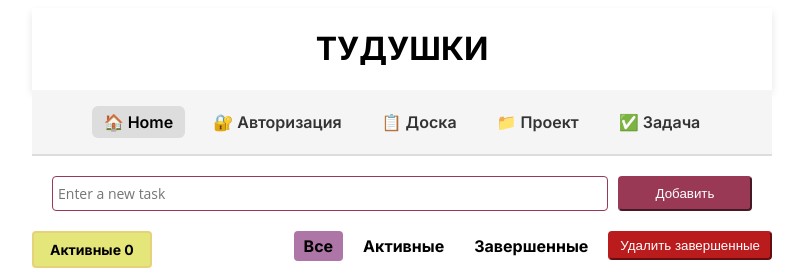
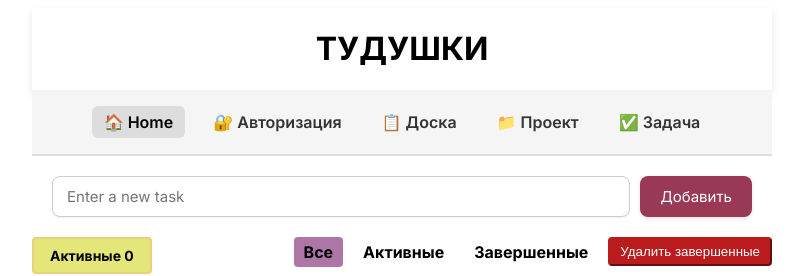
Before and after one commit to KristinaBalashova/todo-list-project, a Vue app: page / in a window 1280 px wide. Shown: the top 276 px of the page, without its empty margins (238-1041 px from the left). Built offline with nearby package versions, Linux system fonts and the light colour scheme; no server answers.

Commit message:
add: button and input ui components

```diff
--- a/src/components/AddTodo.vue
+++ b/src/components/AddTodo.vue
@@ -2,6 +2,8 @@
 import { ref } from 'vue';
 import { TEXT_CONTENT } from '../constants/textContent';
 import { useToast } from "vue-toastification";
+import Input from './ui/Input.vue';
+import Button from './ui/Button.vue';
 
 const newTask = ref('');
 
@@ -30,8 +32,8 @@ function addNewTodo() {
 
 <template>
   <form class="form" @submit.prevent="addNewTodo">
-    <input v-model="newTask" class="input" type="text" placeholder="Enter a new task" />
-    <button type="submit" class="button">{{ TEXT_CONTENT.ADD }}</button>
+    <Input v-model="newTask" placeholder="Enter a new task" />
+    <Button type="submit">{{ TEXT_CONTENT.ADD }}</Button>
   </form>
 </template>
 
--- /dev/null
+++ b/src/components/ui/Button.vue
@@ -0,0 +1,32 @@
+<template>
+    <button class="ui-button" v-bind="$attrs">
+      <slot />
+    </button>
+  </template>
+
+  <script setup></script>
+
+  <style scoped>
+  .ui-button {
+    padding: 10px 20px;
+    background-color: #993955;
+    color: #fff;
+    border: none;
+    border-radius: 8px;
+    font-size: 15px;
+    font-weight: 500;
+    cursor: pointer;
+    font-family: 'Inter', sans-serif;
+    transition: background-color 0.2s ease, box-shadow 0.2s ease;
+    box-shadow: 0 2px 4px rgba(0, 0, 0, 0.1);
+  }
+
+  .ui-button:hover {
+    background-color: #752d41;
+  }
+
+  .ui-button:disabled {
+    background-color: #c4a4aa;
+    cursor: not-allowed;
+  }
+  </style>
--- /dev/null
+++ b/src/components/ui/Input.vue
@@ -0,0 +1,34 @@
+<template>
+    <input
+      class="ui-input"
+      v-bind="$attrs"
+      :value="modelValue"
+      @input="$emit('update:modelValue', $event.target.value)"
+    />
+  </template>
+
+  <script setup>
+  defineProps(['modelValue'])
+  defineEmits(['update:modelValue'])
+  </script>
+
+  <style scoped>
+  .ui-input {
+    width: 100%;
+    padding: 10px 14px;
+    font-size: 15px;
+    border: 1px solid #ccc;
+    border-radius: 8px;
+    font-family: 'Inter', sans-serif;
+    box-shadow: 0 1px 2px rgba(0, 0, 0, 0.06);
+    transition: border-color 0.2s ease, box-shadow 0.2s ease;
+    background-color: white;
+    color: #333;
+  }
+
+  .ui-input:focus {
+    border-color: #7e3f52;
+    box-shadow: 0 0 0 3px rgba(158, 58, 94, 0.2);
+    outline: none;
+  }
+  </style>
```
